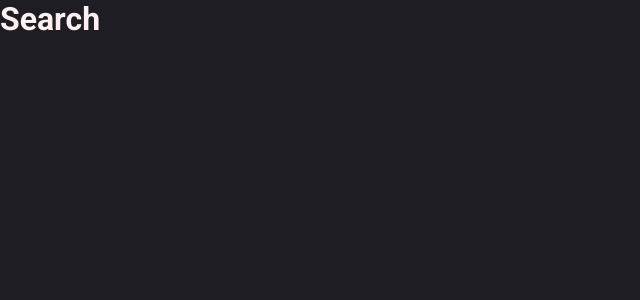
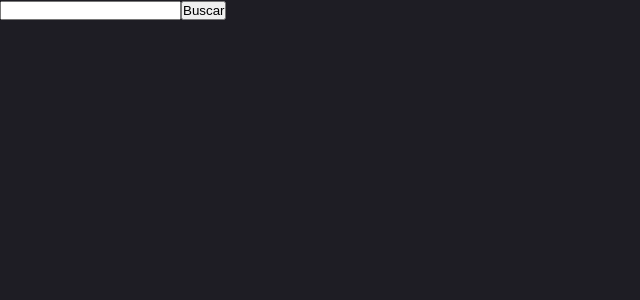
Before and after one commit to JoaoGuiBC/aprendendo-basico-NextJS, a Next.js app: page /search in a window 1280 px wide. Shown: the top 300 px of the page, without its empty margins (0-640 px from the left). Built offline with nearby package versions, Linux system fonts and the light colour scheme.

Commit message:
Página de busca

```diff
--- a/src/pages/search.tsx
+++ b/src/pages/search.tsx
@@ -1,7 +1,71 @@
-export default function Search() {
+import { GetServerSideProps } from "next";
+import { useRouter } from "next/router";
+import Link from "next/link";
+import { FormEvent, useState } from "react";
+import Prismic from 'prismic-javascript';
+import PrismicDom from 'prismic-dom';
+import { Document } from 'prismic-javascript/types/documents'
+import { client } from "@/lib/prismic";
+
+interface SearchProps {
+  searchResults: Document[];
+}
+
+export default function Search({ searchResults }: SearchProps) {
+  const router = useRouter();
+  const [search, setSearch] = useState('');
+
+  function handleSearch(e: FormEvent) {
+    e.preventDefault();
+
+    router.push(
+      `/search?q=${encodeURIComponent(search)}`
+    );
+
+    setSearch('');
+  }
+
   return (
     <div>
-      <h1>Search</h1>
+      <form onSubmit={handleSearch}>
+        <input type="text" value={search} onChange={e => setSearch(e.target.value)} />
+        <button type="submit">Buscar</button>
+      </form>
+
+      <ul>
+          {searchResults.map(product => {
+            return (
+              <li key={product.id}>
+                <Link href={`/catalog/products/${product.uid}`}>
+                  <a>
+                    <img
+                      src={product.data.thumbnail.url}
+                      alt={product.uid}
+                    />
+                    {PrismicDom.RichText.asText(product.data.title)}
+                  </a>
+                </Link>
+              </li>
+            );
+          })}
+        </ul>
     </div>
   );
 }
+
+export const getServerSideProps: GetServerSideProps<SearchProps> = async (context) => {
+  const { q } = context.query;
+
+  if (!q) {
+    return { props: { searchResults: [] } };
+  };
+
+  const searchResults = await client().query([
+    Prismic.Predicates.at('document.type', 'product'),
+    Prismic.Predicates.fulltext('my.product.title', String(q)),
+  ]);
+
+  return {
+    props: { searchResults: searchResults.results },
+  };
+};
```
